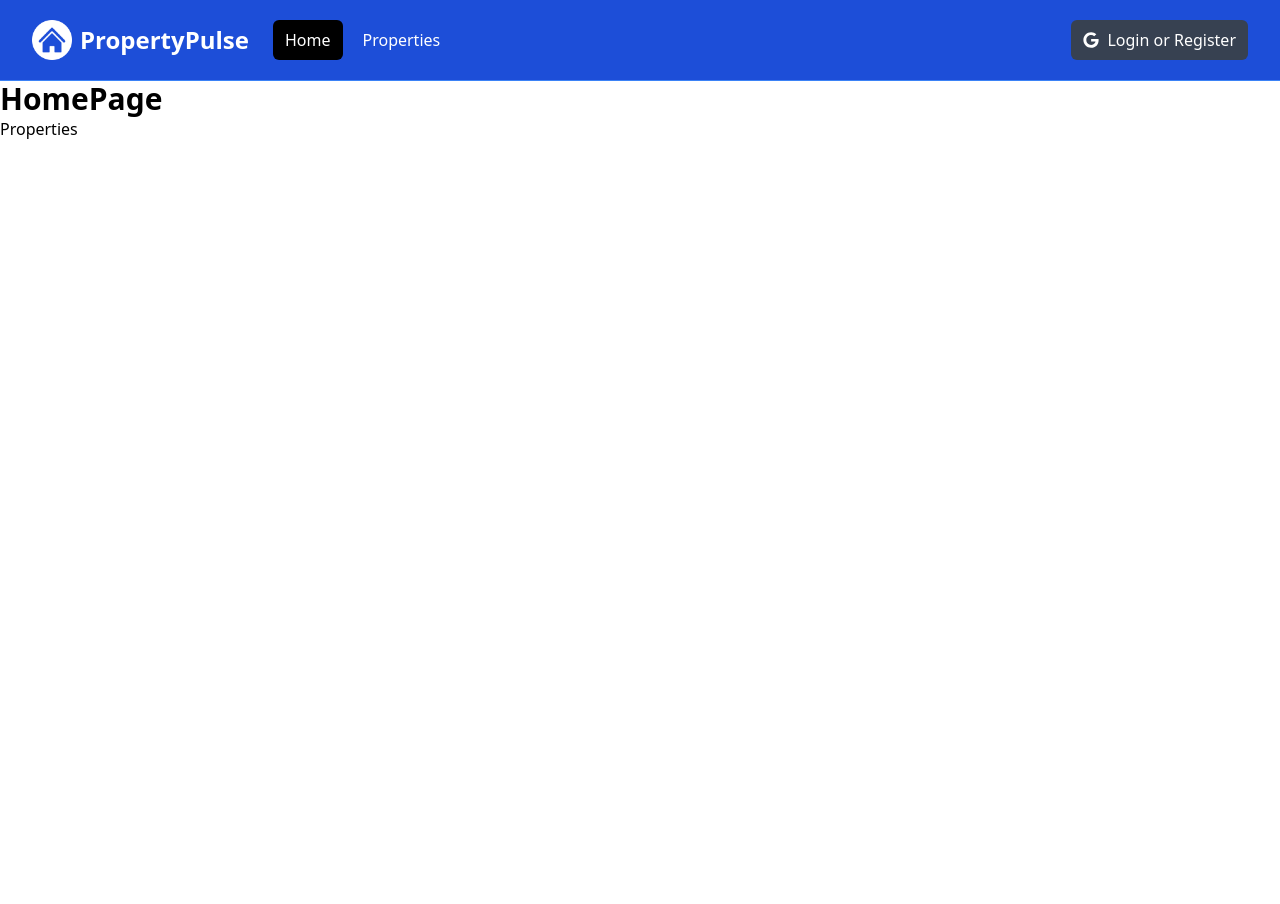
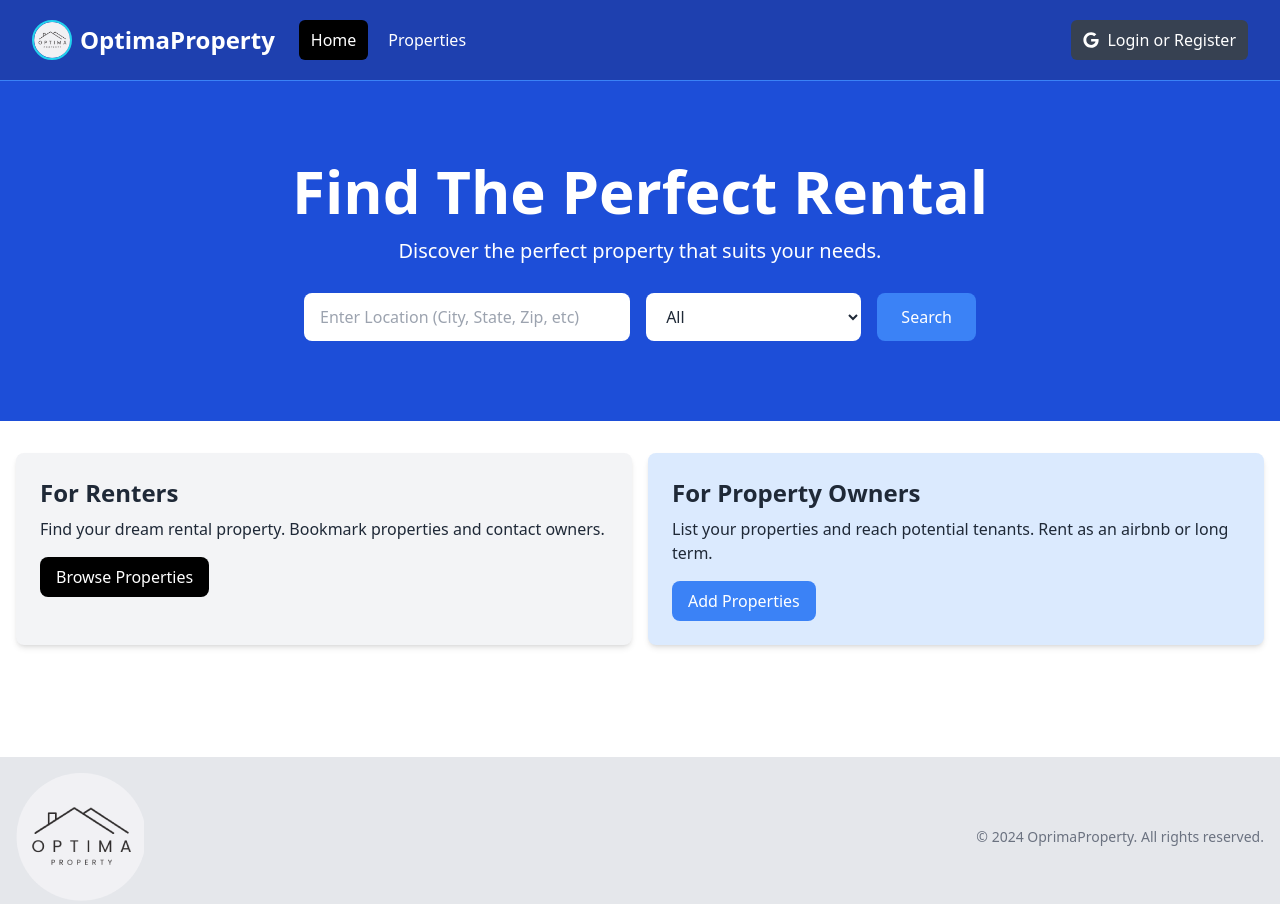
Before and after one commit to M-Pedrami/optimaproperty, a Next.js app: page / in a window 1280 px wide. Shown: the top 904 px of the page. Before the commit the page ends 800 px from the top, so only its background shows below. Built offline with nearby package versions, Linux system fonts and the light colour scheme.

Commit message:
Hero and Footer

```diff
--- a/app/layout.jsx
+++ b/app/layout.jsx
@@ -1,4 +1,5 @@
 import "@/assets/styles/globals.css";
+import Footer from "@/components/Footer";
 import Navbar from "@/components/Navbar";
 
 export const metadata = {
@@ -12,6 +13,7 @@
       <body>
         <Navbar />
         <main>{children}</main>
+        <Footer />
       </body>
     </html>
   );
--- a/app/page.jsx
+++ b/app/page.jsx
@@ -1,9 +1,12 @@
-import Link from "next/link";
+import Hero from "@/components/Hero";
+import Infoboxes from "@/components/Infoboxes";
 
 const HomePage = () => {
-  return <div>
-    <h1 className="text-3xl font-bold">HomePage</h1>
-    <Link href="/properties">Properties</Link>
-  </div>;
+  return (
+    <div>
+      <Hero />
+      <Infoboxes/>
+    </div>
+  );
 };
 export default HomePage;
--- /dev/null
+++ b/components/Footer.jsx
@@ -0,0 +1,21 @@
+import Image from "next/image";
+import Logo from "@/assets/images/Logo-Optima.png";
+const Footer = () => {
+  const currentYear = new Date().getFullYear();
+  return (
+    <footer className="bg-gray-200 py-4 mt-24">
+      <div className="container mx-auto flex flex-col md:flex-row items-center justify-between px-4">
+        <div className="mb-4 md:mb-0">
+          <Image src={Logo} alt="Logo" className="h-13 w-auto" />
+        </div>
+        <div className="flex flex-wrap justify-center md:justify-start mb-4 md:mb-0"></div>
+        <div>
+          <p className="text-sm text-gray-500 mt-2 md:mt-0">
+            &copy; {currentYear} OprimaProperty. All rights reserved.
+          </p>
+        </div>
+      </div>
+    </footer>
+  );
+};
+export default Footer;
--- /dev/null
+++ b/components/Hero.jsx
@@ -0,0 +1,55 @@
+const Hero = () => {
+  return (
+    <section className="bg-blue-700 py-20 mb-4">
+      <div className="max-w-7xl mx-auto px-4 sm:px-6 lg:px-8 flex flex-col items-center">
+        <div className="text-center">
+          <h1 className="text-4xl font-extrabold text-white sm:text-5xl md:text-6xl">
+            Find The Perfect Rental
+          </h1>
+          <p className="my-4 text-xl text-white">
+            Discover the perfect property that suits your needs.
+          </p>
+        </div>
+        <form className="mt-3 mx-auto max-w-2xl w-full flex flex-col md:flex-row items-center">
+          <div className="w-full md:w-3/5 md:pr-2 mb-4 md:mb-0">
+            <label htmlFor="location" className="sr-only">
+              Location
+            </label>
+            <input
+              type="text"
+              id="location"
+              placeholder="Enter Location (City, State, Zip, etc)"
+              className="w-full px-4 py-3 rounded-lg bg-white text-gray-800 focus:outline-none focus:ring focus:ring-blue-500"
+            />
+          </div>
+          <div className="w-full md:w-2/5 md:pl-2">
+            <label htmlFor="property-type" className="sr-only">
+              Property Type
+            </label>
+            <select
+              id="property-type"
+              className="w-full px-4 py-3 rounded-lg bg-white text-gray-800 focus:outline-none focus:ring focus:ring-blue-500"
+            >
+              <option value="All">All</option>
+              <option value="Apartment">Apartment</option>
+              <option value="Studio">Studio</option>
+              <option value="Condo">Condo</option>
+              <option value="House">House</option>
+              <option value="Cabin Or Cottage">Cabin or Cottage</option>
+              <option value="Loft">Loft</option>
+              <option value="Room">Room</option>
+              <option value="Other">Other</option>
+            </select>
+          </div>
+          <button
+            type="submit"
+            className="md:ml-4 mt-4 md:mt-0 w-full md:w-auto px-6 py-3 rounded-lg bg-blue-500 text-white hover:bg-blue-600 focus:outline-none focus:ring focus:ring-blue-500"
+          >
+            Search
+          </button>
+        </form>
+      </div>
+    </section>
+  );
+};
+export default Hero;
--- /dev/null
+++ b/components/Infobox.jsx
@@ -0,0 +1,21 @@
+const Infobox = ({
+  heading,
+  backgroundColor = "bg-gray-100",
+  textColor = "text-gray-800",
+  buttonInfo,
+  children,
+}) => {
+  return (
+    <div className={`${backgroundColor} p-6 rounded-lg shadow-md`}>
+      <h2 className={`${textColor} text-2xl font-bold`}>{heading}</h2>
+      <p className={`${textColor} mt-2 mb-4`}>{children}</p>
+      <a
+        href={`${buttonInfo.link}`}
+        className={`inline-block ${buttonInfo.backgroundColor} text-white rounded-lg px-4 py-2 hover:opacity-80`}
+      >
+        {buttonInfo.text}
+      </a>
+    </div>
+  );
+};
+export default Infobox;
--- /dev/null
+++ b/components/Infoboxes.jsx
@@ -0,0 +1,37 @@
+import Infobox from "./Infobox";
+
+const Infoboxes = () => {
+  return (
+    <section>
+      <div className="container-xl lg:container m-auto">
+        <div className="grid grid-cols-1 md:grid-cols-2 gap-4 p-4 rounded-lg">
+          <Infobox
+            heading="For Renters"
+            backgroundColor="bg-gray-100"
+            buttonInfo={{
+              text: "Browse Properties",
+              link: "/properties",
+              backgroundColor: "bg-black",
+            }}
+          >
+            Find your dream rental property. Bookmark properties and contact
+            owners.
+          </Infobox>
+          <Infobox
+            heading="For Property Owners"
+            backgroundColor="bg-blue-100"
+            buttonInfo={{
+              text: "Add Properties",
+              link: "/properties/add",
+              backgroundColor: "bg-blue-500",
+            }}
+          >
+            List your properties and reach potential tenants. Rent as an airbnb
+            or long term.
+          </Infobox>
+        </div>
+      </div>
+    </section>
+  );
+};
+export default Infoboxes;
--- a/components/Navbar.jsx
+++ b/components/Navbar.jsx
@@ -2,7 +2,7 @@
 import Image from "next/image";
 import Link from "next/link";
 import { usePathname } from "next/navigation";
-import Logo from "@/assets/images/logo-white.png";
+import Logo from "@/assets/images/Logo-Optima.png";
 import ProfileDefault from "@/assets/images/profile.png";
 import { FaGoogle } from "react-icons/fa";
 import { useState } from "react";
@@ -13,7 +13,7 @@
   const [isLoggedIn, setIsLoggedIn] = useState(false);
   const pathName = usePathname();
   return (
-    <nav className="bg-blue-700 border-b border-blue-500">
+    <nav className=" bg-blue-800 border-b border-blue-500">
       <div className="mx-auto max-w-7xl px-2 sm:px-6 lg:px-8">
         <div className="relative flex h-20 items-center justify-between">
           <div className="absolute inset-y-0 left-0 flex items-center md:hidden">
@@ -48,10 +48,14 @@
           <div className="flex flex-1 items-center justify-center md:items-stretch md:justify-start">
             {/* <!-- Logo --> */}
             <Link className="flex flex-shrink-0 items-center" href="/">
-              <Image className="h-10 w-auto" src={Logo} alt="PropertyPulse" />
+              <Image
+                className="w-auto h-10 border-2 border-cyan-400 hover:border-4 transition-all duration-300 rounded-full"
+                src={Logo}
+                alt="PropertyPulse"
+              />
 
               <span className="hidden md:block text-white text-2xl font-bold ml-2">
-                PropertyPulse
+                OptimaProperty
               </span>
             </Link>
             {/* <!-- Desktop Menu Hidden below md screens --> */}
```
Also changed, not shown: assets/images/Logo-Optima.png (added).
